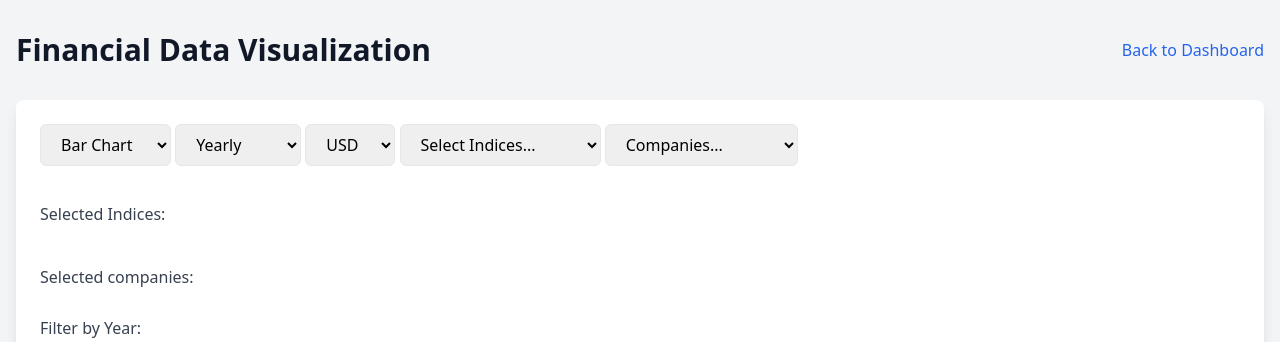
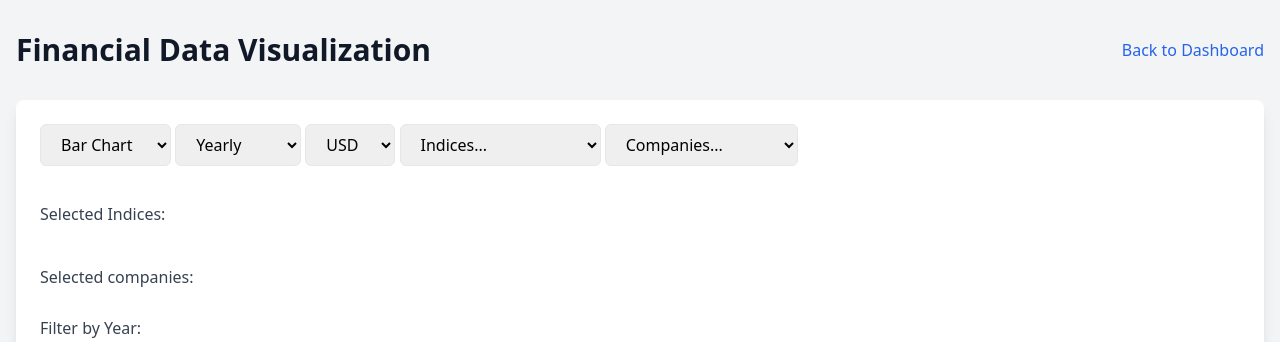
Before and after one commit to lon5948/Market-Analysis-Assistant, a Flask app: page /visualization in a window 1280 px wide. Shown: the top 342 px of the page. Run offline with Flask 3, Linux system fonts and the light colour scheme; a user stored in the database is signed in; some libraries are stand-ins or nearby versions.

Commit message:
Update visualization.html

```diff
--- a/app/templates/visualization.html
+++ b/app/templates/visualization.html
@@ -33,7 +33,7 @@
                     <option value="TWD">TWD</option>
                 </select>
                 <select id="indexSelect" class="px-4 py-2 border rounded-md">
-                    <option value="select">Select Indices...</option>
+                    <option value="select">Indices...</option>
                     <option value="all">Select all</option>
                     <option value="none">Unselect all</option>
                     <option value="Cost of Goods Sold">Cost of Goods Sold</option>
```
